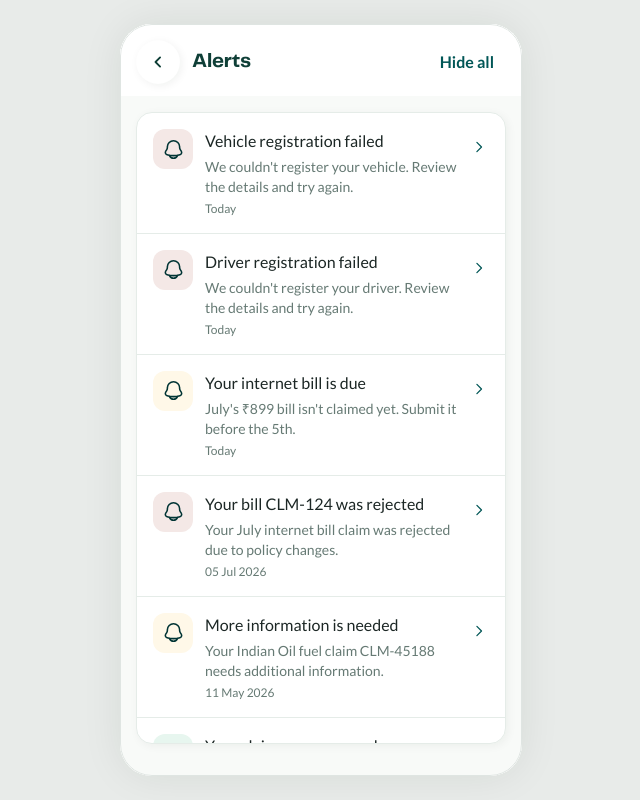
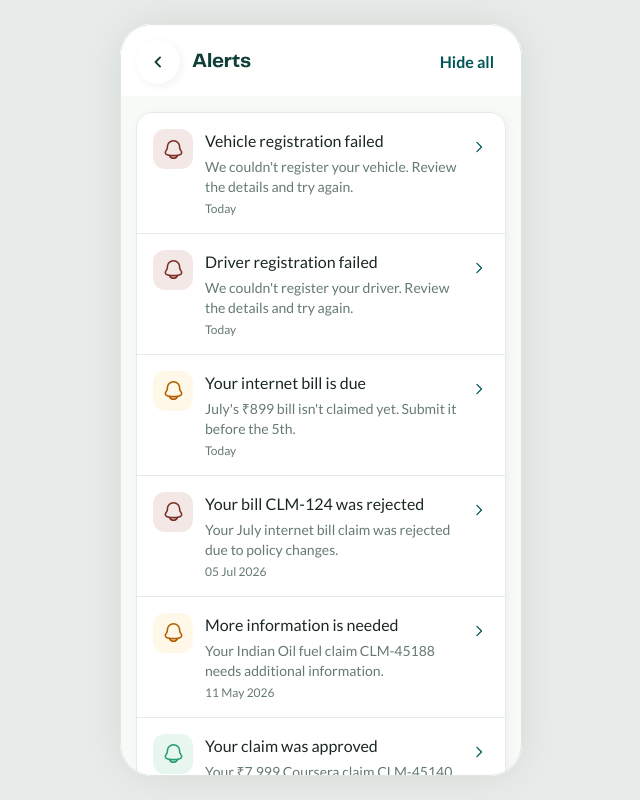
Before and after one commit to pai45/claim, a Next.js app: page /notifications in a window 1280 px wide. Shown: the whole page, without its empty margins (319-959 px from the left). Built offline with nearby package versions, Linux system fonts and the light colour scheme.

Commit message:
Refine notification detail states

```diff
--- a/components/driver/DriverDetailsScreen.tsx
+++ b/components/driver/DriverDetailsScreen.tsx
@@ -124,10 +124,7 @@ export function DriverDetailsScreen() {
             ) : null}
 
             <section className="flex items-center justify-between gap-3">
-              <div className="flex min-w-0 items-center gap-3">
-                <span className="flex h-12 w-12 shrink-0 items-center justify-center rounded-control bg-surface-tint-strong">
-                  <CategoryIcon icon="driver" />
-                </span>
+              <div className="min-w-0">
                 <h2 className="type-section-title truncate">{driver.driverName}</h2>
               </div>
               {/* A rejection is something to fix, not a replacement to warn
@@ -147,7 +144,7 @@ export function DriverDetailsScreen() {
               </button>
             </section>
 
-            {driver.dlNumber ? (
+            {!isDriverRejected && driver.dlNumber ? (
               <span
                 className={`w-fit rounded-pill px-3 py-1.5 text-body-sm font-bold tracking-wider ${
                   isDriverRejected
--- a/components/notifications/NotificationsScreen.tsx
+++ b/components/notifications/NotificationsScreen.tsx
@@ -26,6 +26,31 @@ const TONE_CLASS: Record<BenefitsNotification["tone"], string> = {
 
 const ROW_CLASS =
   "animate-rise-in flex min-h-11 w-full items-start gap-3 border-b border-border-line px-card py-4 text-left transition-colors last:border-b-0 hover:bg-surface focus-visible:outline-2 focus-visible:outline-pine-primary";
+
+function AlertBellIcon() {
+  return (
+    <svg
+      aria-hidden="true"
+      width="21"
+      height="21"
+      viewBox="0 0 20 20"
+      fill="none"
+      xmlns="http://www.w3.org/2000/svg"
+    >
+      <path
+        d="M15.8328 8.0861V7.49935C15.8328 4.27769 13.2211 1.66602 9.99948 1.66602C6.77782 1.66602 4.16615 4.27769 4.16615 7.49935V8.0861C4.16615 8.79026 3.95772 9.47866 3.56712 10.0646L2.60995 11.5003C1.73567 12.8117 2.40311 14.5943 3.92371 15.009C7.90158 16.0939 12.0974 16.0939 16.0753 15.009C17.5959 14.5943 18.2633 12.8117 17.389 11.5003L16.4318 10.0646C16.0413 9.47866 15.8328 8.79026 15.8328 8.0861Z"
+        stroke="currentColor"
+        strokeWidth="1.5"
+      />
+      <path
+        d="M6.25 15.834C6.79586 17.2905 8.26871 18.334 10 18.334C11.7313 18.334 13.2041 17.2905 13.75 15.834"
+        stroke="currentColor"
+        strokeWidth="1.5"
+        strokeLinecap="round"
+      />
+    </svg>
+  );
+}
 
 export function NotificationsScreen() {
   const router = useRouter();
@@ -61,14 +86,14 @@ export function NotificationsScreen() {
 
       <main className="flex min-h-0 flex-1 flex-col overflow-y-auto px-page pb-8 pt-4">
         {notifications.length > 0 ? (
-          <section className="overflow-hidden rounded-card border border-border-line bg-white shadow-card">
+          <section className="shrink-0 overflow-hidden rounded-card border border-border-line bg-white shadow-card">
             {notifications.map((notification, index) => {
               const content = (
                 <>
                   <span
                     className={`flex h-10 w-10 shrink-0 items-center justify-center rounded-control ${TONE_CLASS[notification.tone]}`}
                   >
-                    <AppIcon src={UI_ICONS.notification} size={21} alt="" />
+                    <AlertBellIcon />
                   </span>
                   <span className="flex min-w-0 flex-1 flex-col gap-1">
                     <span className="type-body font-bold text-ink">
--- a/components/vehicle/VehicleDetailsScreen.tsx
+++ b/components/vehicle/VehicleDetailsScreen.tsx
@@ -159,9 +159,6 @@ export function VehicleDetailsScreen() {
                     : vehicle.lookup.ownerName
                 }
                 tone={isVehicleRejected ? "danger" : "default"}
-                note={
-                  isVehicleRejected ? `Your profile: ${profileName}` : undefined
-                }
               />
               <VehicleDetailRow
                 label="Engine CC"
--- a/features/notifications/constants.ts
+++ b/features/notifications/constants.ts
@@ -85,14 +85,6 @@ export const RETURNING_NOTIFICATIONS: BenefitsNotification[] = [
     tone: "success",
     action: { kind: "claim", claimId: "CLM-45140" },
   },
-  {
-    id: "claim-clm-45201-under-review",
-    title: "Your claim is under review",
-    body: "Your ₹1,299 Airtel Broadband claim CLM-45201 is being reviewed.",
-    dateLabel: "12 May 2026",
-    tone: "default",
-    action: { kind: "claim", claimId: "CLM-45201" },
-  },
 ];
 
 export const RETURNING_NOTIFICATION_COUNT = RETURNING_NOTIFICATIONS.length;
```
Also changed, not shown: 1 other file (tests, documents, lock files or other folders).
